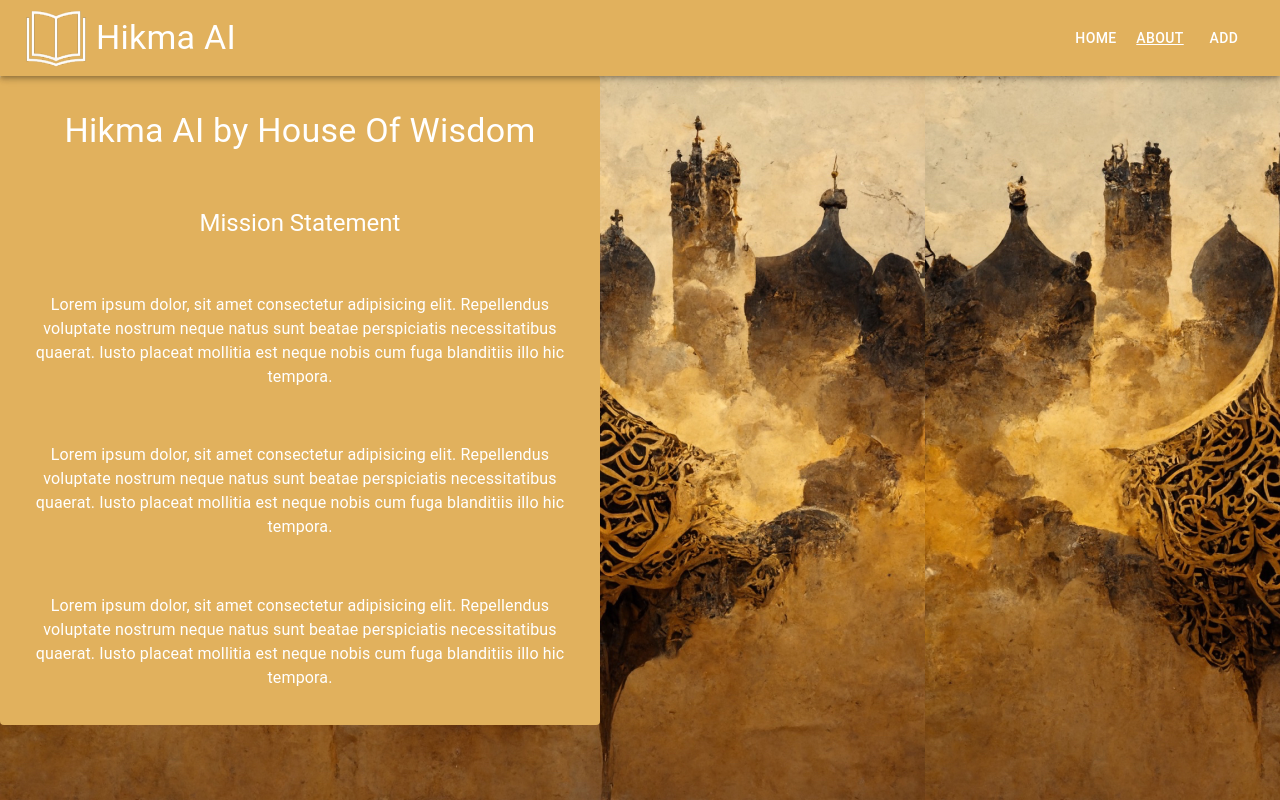
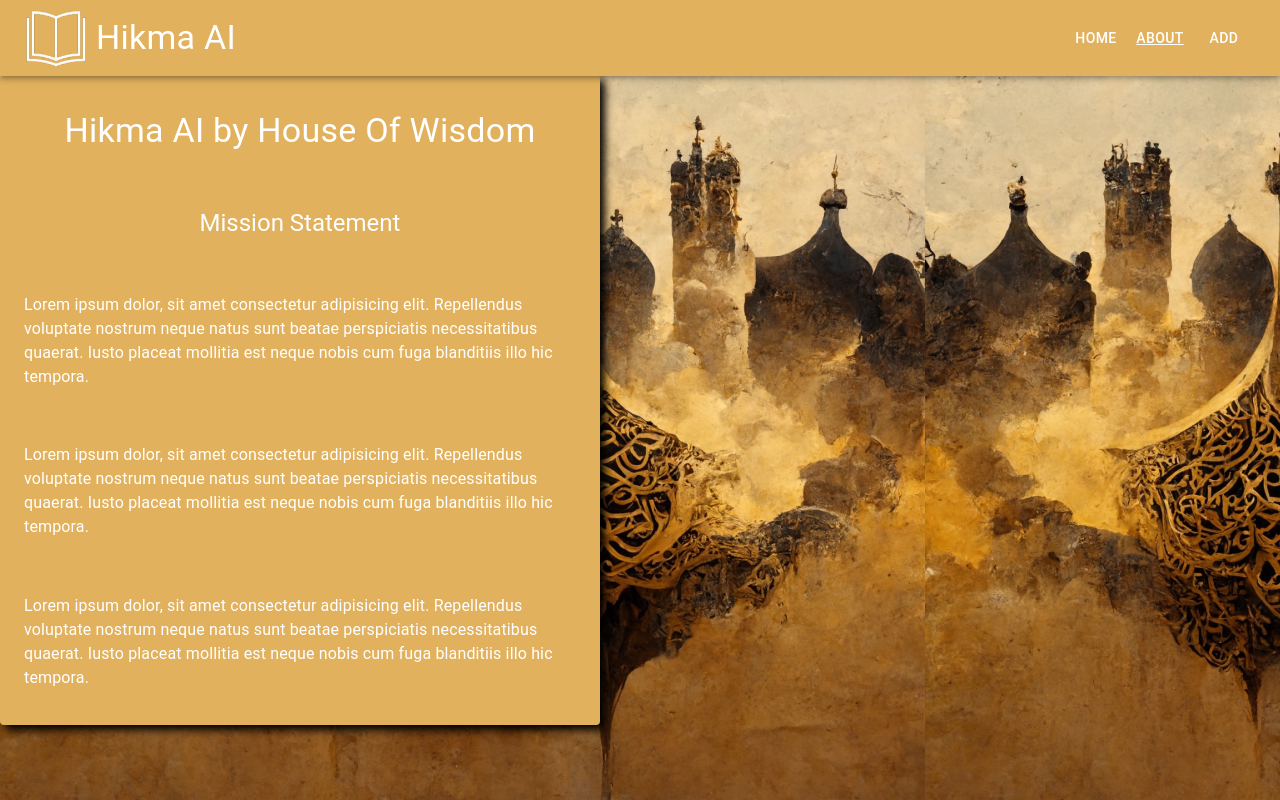
Before and after one commit to House-of-Wisdom-HOW/hikma-ai-frontend, a React (Create React App) app: page /about in a window 1280 px wide. Built offline with nearby package versions, Linux system fonts and the light colour scheme.

Commit message:
setting up About

```diff
--- a/src/components/List.tsx
+++ b/src/components/List.tsx
@@ -4,6 +4,7 @@ function List() {
   return (
     <Typography
           variant='body1'
+          className='text-left'
           sx={{
             '@media (max-width: 600px)': {
               fontSize: '0.9rem', // Adjust the font size for smaller screens
--- a/src/layout/About.tsx
+++ b/src/layout/About.tsx
@@ -14,9 +14,11 @@ function About() {
       className='absolute top-0 flex justify-start items-start'
       component='div'>
       <Box
-        className='flex flex-col my-auto gap-4 sm:gap-8 justify-around p-4 sm:p-6 h-650 w-96 sm:w-600 rounded text-left sm:text-center bg-brown text-white'
+        className='flex flex-col my-auto gap-4 sm:gap-8 justify-around p-4
+        sm:p-6 h-650 w-96 sm:w-600 rounded text-left sm:text-center bg-brown text-white'
         component='div'
         sx={{
+          boxShadow: '5px 5px 8px #000000',
           '@media (max-width: 600px)': {
             width: '90vw',
             height: 'auto',
```
